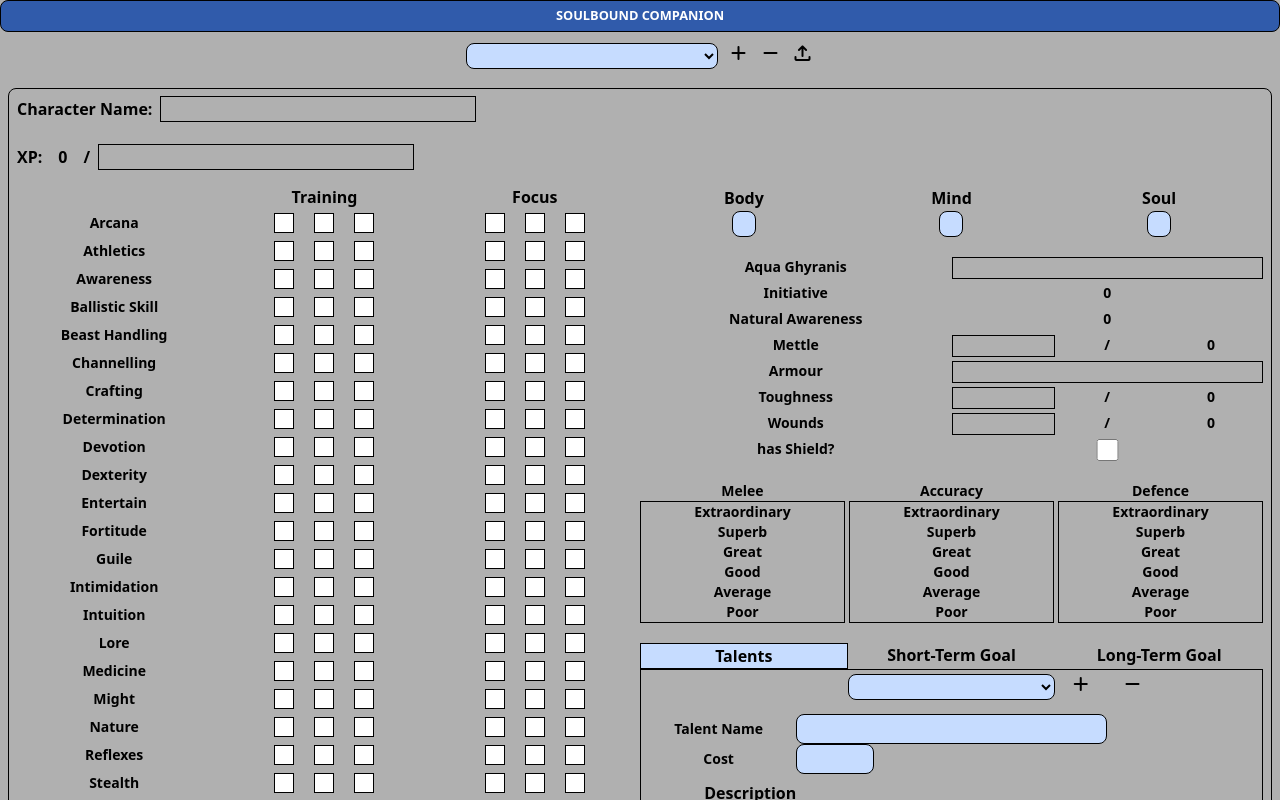
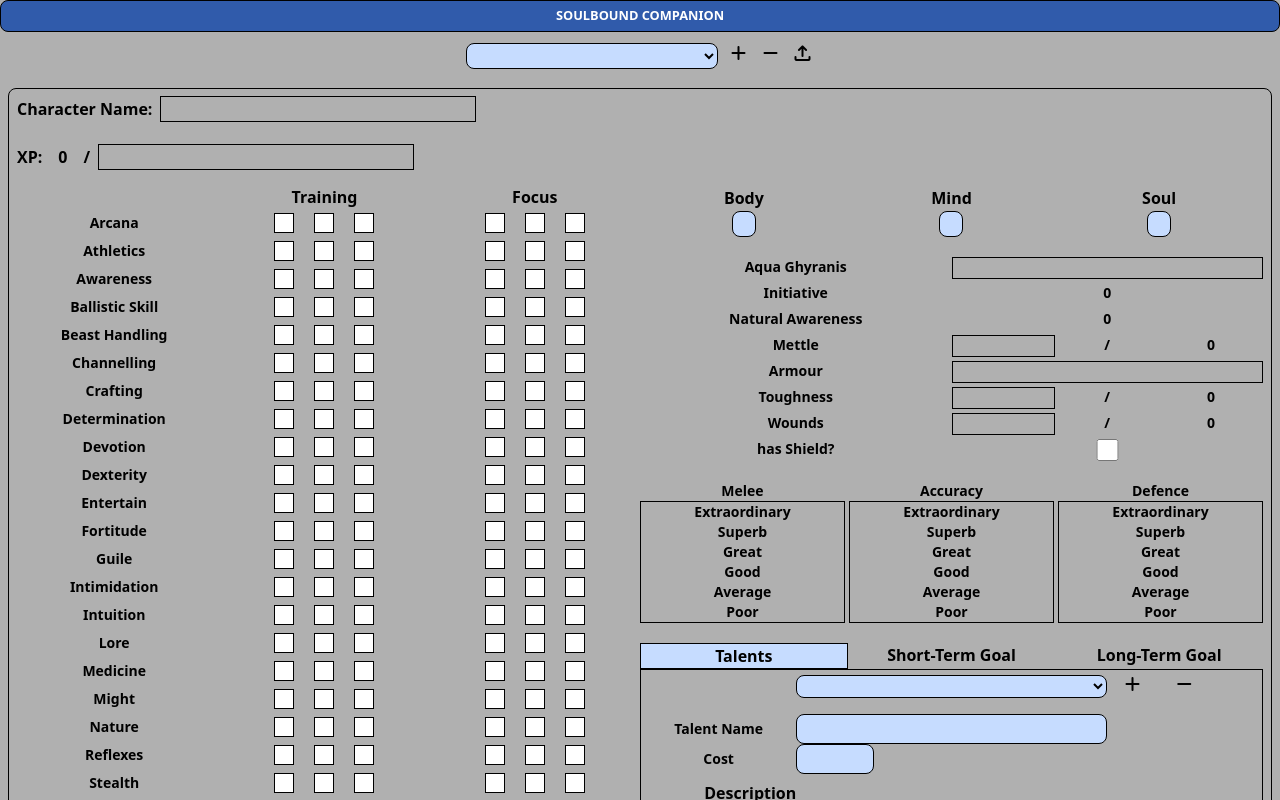
Before and after one commit to Chabje1/SquigRodeoWebApp, a website built with Vite: page index.html in a window 1280 px wide. Built offline with nearby package versions, Linux system fonts and the light colour scheme.

Commit message:
layout: fixed size of talent dropdown

```diff
--- a/index.html
+++ b/index.html
@@ -273,7 +273,7 @@
                 <div id="talent_editor_window" class="flex flex-col w-full h-full">
                   <div class="w-full h-10 grid grid-cols-12 place-items-center">
                     <select id="editor_talent_list_dropdown"
-                      class="font-bold indent-1 col-start-5 col-span-4 w-full bg-[#c6dcff] border-black border-1 rounded-lg">
+                      class="font-bold text-sm indent-1 col-start-4 col-span-6 w-full bg-[#c6dcff] border-black border-1 rounded-lg">
                     </select>
                     <button id="add_talent" class="rounded-lg hover:bg-[#d0d0d0]"><i
                         class="material-symbols-rounded">add</i></button>
```
